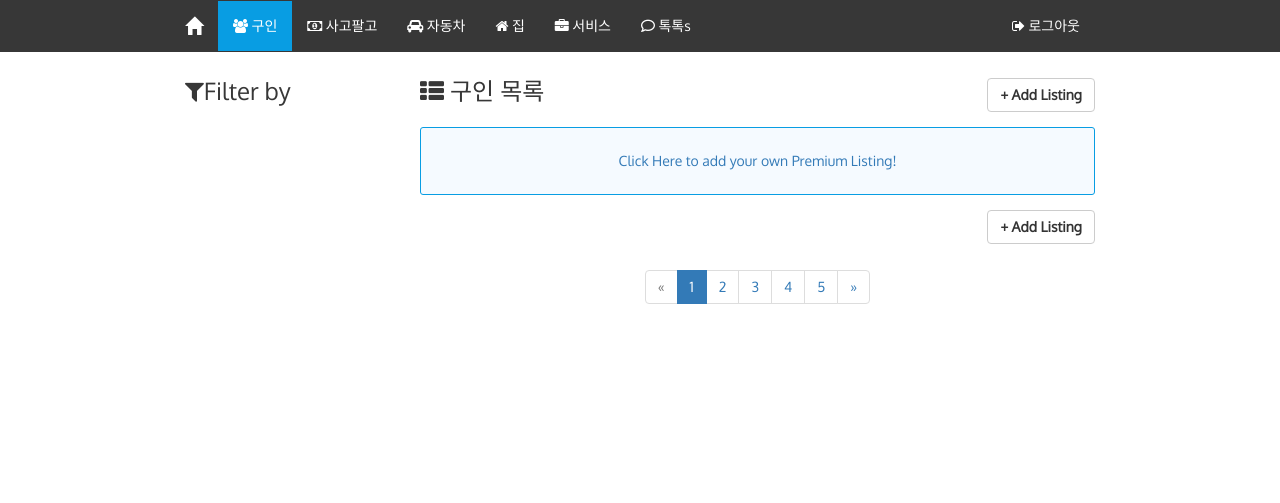
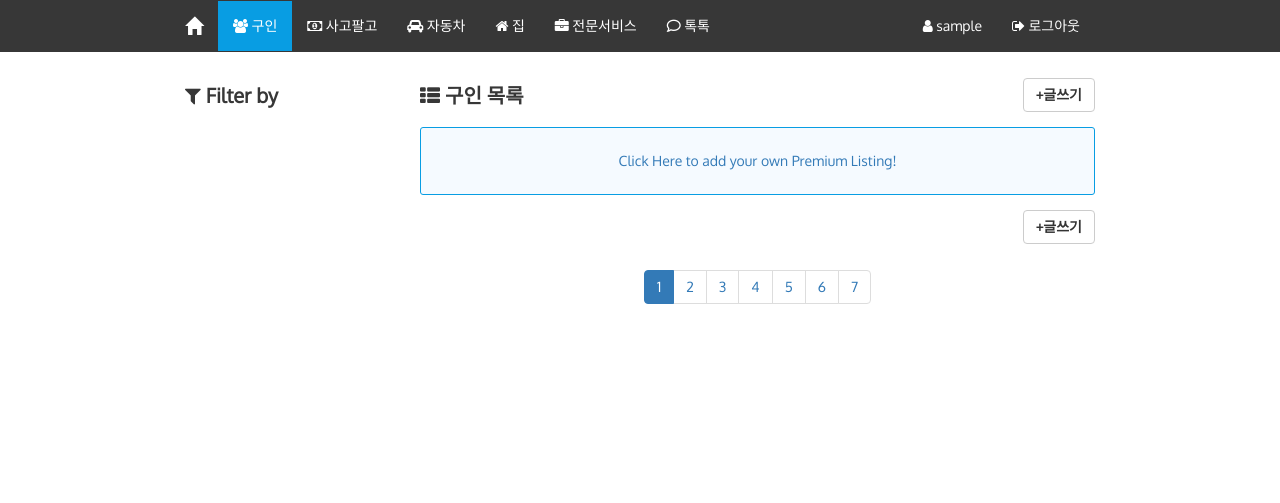
Before and after one commit to ejh2163/ktownapp, a PHP site: page /?page=jobs in a window 1280 px wide. Shown: the top 503 px of the page. Run offline with PHP 8.4, Linux system fonts and the light colour scheme; the visitor is signed in with stand-in values (Sample User, id 1); data that the repository does not hold is empty; some libraries are stand-ins or nearby versions.

Commit message:
fixed korean, added service/profile, error handling, pagination, some css

```diff
--- a/config/css.php
+++ b/config/css.php
@@ -39,9 +39,10 @@
 
 	/* text format CSS */
 	h2{
-		margin: 6px 0px 6px 0px;
+		margin: 12px 0px 0px 0px;
 		color: #373737;
-		font-size: 24px;
+		font-size: 20px;
+		font-weight: bold;
 		float: left;
 	}
 	p{
--- a/config/setup.php
+++ b/config/setup.php
@@ -2,7 +2,7 @@
 // Setup File:
 
 session_start();
-//$errors = array();
+$errors = array();
 
 # db connection
 $host = "localhost";
@@ -14,6 +14,7 @@ $dbc = mysqli_connect($host, $user, $pass, $db) OR die('Error: '.mysqli_connect_
 mysqli_query($dbc, "SET NAMES 'UTF8'");
 
 # functions:
+include('functions/general.php');
 include('functions/data.php');
 include('functions/user.php');
 
@@ -27,7 +28,7 @@ include('views/listing_side.php');
 
 # site variables:
 $page = "";
-$real_page = ["cars", "homes", "jobs", "sale", "services", "free", "signup", "signin", "signout"];
+$real_page = ["cars", "homes", "jobs", "sale", "services", "free", "signup", "signin", "signout", "profile"];
 if(!empty($_GET["page"]) && in_array($_GET["page"], $real_page)){
 	$page = $_GET["page"]; }
 
@@ -36,7 +37,7 @@ if(!empty($_GET["pagenum"])){
 	$page_num = $_GET["pagenum"]; }
 
 $site_title = 'socalhanin';
-$page_title = ' | '.ucfirst($page);
+$page_title = ucfirst($page);
 
 
 ?>
--- a/functions/data.php
+++ b/functions/data.php
@@ -1,9 +1,27 @@
 <?php
 // Data Functions:
 
-function sanitize($dbc, $data){
-	return mysqli_real_escape_string($dbc, $data);
+
+
+function get_data_premium($dbc, $page){
+	$q="SELECT * FROM listings_premium
+		WHERE category='{$page}'
+		AND premium_status='active'
+		ORDER BY date ASC
+		LIMIT 3";
+	$r=mysqli_query($dbc, $q);
+	return $r;
 }
 
+function get_data_general($dbc, $page, $page_num){
+	$limit = 15;
+	$page_list = ($page_num-1)*$limit;
+	$q="SELECT * FROM listings_general
+		WHERE category='{$page}'
+		ORDER BY date DESC
+		LIMIT $limit OFFSET $page_list";
+	$r=mysqli_query($dbc, $q);
+	return $r;
+}
 
 ?>
--- /dev/null
+++ b/functions/general.php
@@ -0,0 +1,17 @@
+<?php
+// General functions:
+
+function sanitize($dbc, $data){
+	return mysqli_real_escape_string($dbc, $data);
+}
+
+function output_errors($errors){
+    $output = array();
+    foreach($errors as $error){
+        $output[] = '<li>' . $error . '</li>';
+    }
+    return '<ul>' . implode('', $output) . '</ul>';
+}
+
+
+?>
--- a/index.php
+++ b/index.php
@@ -2,15 +2,20 @@
 // index.php:
 ob_start();
 include('config/setup.php');
+
+//ini_set('default_charset', 'UTF-8');
+//header('Content-Type: text/html;charset=utf-8');
+
 ?>
 
 <!DOCTYPE html>
 <html>
 <head>
-	<title><?php echo $site_title.' | '.$page_title;?></title>
 	<meta name="viewport" content="width=device-width, initial-scale=1">
+	<meta http-equiv="Content-Type" content="text/html; charset=utf-8" />
 	<?php include('config/js.php'); ?>
 	<?php include('config/css.php'); ?>
+	<title><?php echo $site_title." - ".$page_title;?></title>
 </head>
 <body>
 	<?php include('templates/navbar.php'); ?>
--- a/templates/navbar.php
+++ b/templates/navbar.php
@@ -28,10 +28,10 @@
 					<a href="?page=homes"><i class="fa fa-home" aria-hidden="true"></i> 집</a>
 				</li>
 				<li <?php if($page=="services"){echo ' class="nav-active"';} ?>>
-					<a href="?page=services"><i class="fa fa-briefcase" aria-hidden="true"></i> 서비스</a>
+					<a href="?page=services"><i class="fa fa-briefcase" aria-hidden="true"></i> 전문서비스</a>
 				</li>
 				<li <?php if($page=="free"){echo ' class="nav-active"';} ?>>
-					<a href="?page=free"><i class="fa fa-comment-o" aria-hidden="true"></i> 톡톡s</a>
+					<a href="?page=free"><i class="fa fa-comment-o" aria-hidden="true"></i> 톡톡</a>
 				</li>
 			</ul>
 			<ul class="nav navbar-nav navbar-right">
@@ -42,6 +42,9 @@
 					<a href="?page=signin"><i class="fa fa-sign-in" aria-hidden="true"></i> 로그인</a>
 				</li>
 				<li <?php if(signed_in()==false){echo ' class="hidden"';} ?>>
+					<a href="?page=profile"><i class="fa fa-user" aria-hidden="true"></i> <?php echo $_SESSION['username'] ?></a>
+				</li>
+				<li <?php if(signed_in()==false){echo ' class="hidden"';} ?>>
 					<a href="?page=signout"><i class="fa fa-sign-out" aria-hidden="true"></i> 로그아웃</a>
 				</li>
 			</ul>
--- a/templates/page_content/listing.php
+++ b/templates/page_content/listing.php
@@ -17,7 +17,7 @@
     	</div>
         <div class='col-xs-12 col-md-9'>
 			<h2><i class='fa fa-th-list' aria-hidden='true'></i><?php listing_main_heading($page); ?></h2>
-			<a class="btn btn-default add-listing" href="<?php echo '?page='.$page.'&'; ?>action=edit" role="button">+ Add Listing</a>
+			<a class="btn btn-default add-listing" href="<?php echo '?page='.$page.'&'; ?>action=edit" role="button">+글쓰기</a>
 	        <div class='clear'></div>
 
 			<?php
@@ -29,7 +29,7 @@
                 mysqli_close($dbc);
             ?>
 
-            <a class="btn btn-default add-listing" href="<?php echo '?page='.$page.'&'; ?>action=edit" role="button">+ Add Listing</a>
+            <a class="btn btn-default add-listing" href="<?php echo '?page='.$page.'&'; ?>action=edit" role="button">+글쓰기</a>
             <div class='clear'></div>
 
             <?php
--- a/templates/page_content/pagination.php
+++ b/templates/page_content/pagination.php
@@ -6,11 +6,12 @@
 
 <nav aria-label="listing pages" style="text-align:center;">
 	<ul class="pagination">
-		<li <?php if($page_num==1){echo 'class="disabled"';} ?>>
-			<a href="?page=<?php echo $page;?>&pagenum=<?php echo ($page_num-1);?>" aria-label="Previous">
+		<!--
+		<li <?php //if($page_num==1){echo 'class="disabled"';} ?>>
+			<a href="?page=<?php// echo $page;?>&pagenum=<?php //echo ($page_num-1);?>" aria-label="Previous">
 				<span aria-hidden="true">&laquo;</span>
 			</a>
-		</li>
+		</li>-->
 		<li <?php if($page_num==1){echo 'class="active"';} ?> >
 			<a href="?page=<?php echo $page;?>&pagenum=1">1 </a>
 		</li>
@@ -26,10 +27,18 @@
 		<li <?php if($page_num==5){echo 'class="active"';} ?> >
 			<a href="?page=<?php echo $page;?>&pagenum=5">5 </a>
 		</li>
-		<li <?php if($page_num==5){echo 'class="disabled"';} ?>>
-			<a href="?page=<?php echo $page;?>&pagenum=<?php echo ($page_num+1);?>" aria-label="Next">
+		<li <?php if($page_num==6){echo 'class="active"';} ?> >
+			<a href="?page=<?php echo $page;?>&pagenum=6">6 </a>
+		</li>
+		<li <?php if($page_num==7){echo 'class="active"';} ?> >
+			<a href="?page=<?php echo $page;?>&pagenum=7">7 </a>
+		</li>
+		<!--
+		<li <?php //if($page_num==5){echo 'class="disabled"';} ?>>
+			<a href="?page=<?php// echo $page;?>&pagenum=<?php// echo ($page_num+1);?>" aria-label="Next">
 				<span aria-hidden="true">&raquo;</span>
 			</a>
 		</li>
+		-->
 	</ul>
 </nav>
--- a/templates/page_content/signin.php
+++ b/templates/page_content/signin.php
@@ -2,6 +2,7 @@
 // Template signin.php:
 
 signin_process($dbc);
+
 
 ?>
 
@@ -22,7 +23,7 @@ signin_process($dbc);
                     <br><input type="submit" name="SIGN IN"/>
                 </li>
                 <li>
-                    <a href="?category=signup">REGISTER</a>
+                    <a href="?page=signup">REGISTER</a>
                 </li>
             </ul>
         </form>
--- a/views/listing_main.php
+++ b/views/listing_main.php
@@ -1,26 +1,6 @@
 <?php
 // views listing_main:
 
-function get_data_premium($dbc, $page){
-	$q="SELECT * FROM listings_premium
-		WHERE category='{$page}'
-		AND premium_status='active'
-		ORDER BY date ASC
-		LIMIT 3";
-	$r=mysqli_query($dbc, $q);
-	return $r;
-}
-
-function get_data_general($dbc, $page, $page_num){
-	$limit = 15;
-	$page_list = ($page_num-1)*$limit;
-	$q="SELECT * FROM listings_general
-		WHERE category='{$page}'
-		ORDER BY date DESC
-		LIMIT $limit OFFSET $page_list";
-	$r=mysqli_query($dbc, $q);
-	return $r;
-}
 
 function listing_main_heading($page){
 	switch($page){
@@ -37,7 +17,7 @@ function listing_main_heading($page){
 		case "services":
 			echo "&nbspservices"; break;
 		case "free":
-			echo "&nbsp톡톡 자유게시판"; break;
+			echo "&nbsp자유게시판"; break;
 	}
 } // END main heading
 
--- a/views/listing_side.php
+++ b/views/listing_side.php
@@ -3,7 +3,7 @@
 
 
 function listing_side_heading($page){
-	echo "Filter by";
+	echo " Filter by";
 } // END side heading
 
 function generate_side($page){
--- a/views/signin.php
+++ b/views/signin.php
@@ -14,19 +14,24 @@
             $errors[] = 'Please activate account before proceeding.';
         } else {
             $signin = signin($dbc, $username, $password);
+
             if ($signin == false){
                 $errors[] = "username/password combination is incorrect.";
             } else {
                 // set user session
                 $_SESSION['id'] = $signin;
+                $_SESSION['username'] = sanitize($dbc, $username);
 
                 // redirect to home page
                 header('Location: index.php');
                 exit();
             }
         }
-        print_r($errors);
+    } else {
+        $errors[] = 'No data received';
     }
+    echo output_errors($errors);
 }
 
+
 ?>
```
